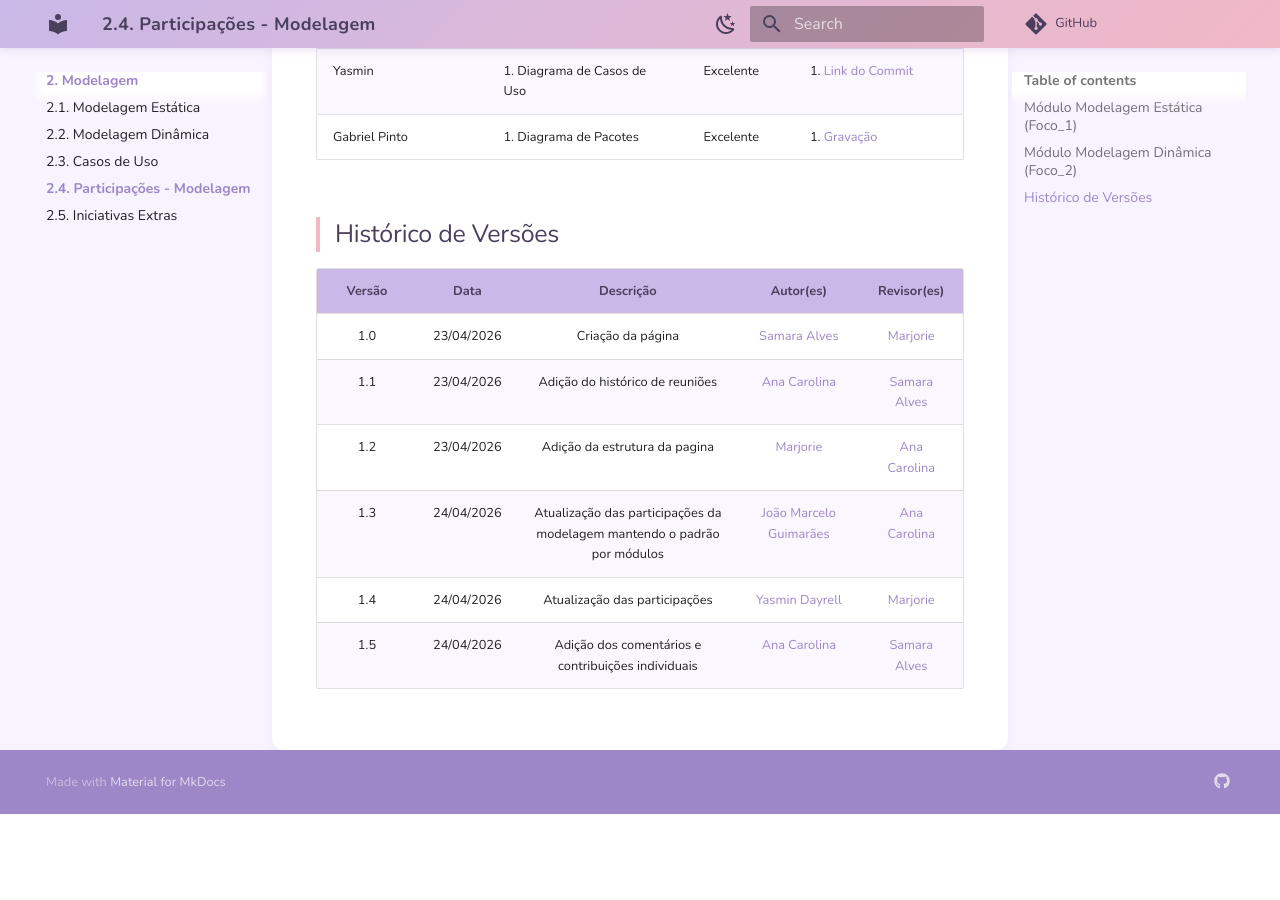
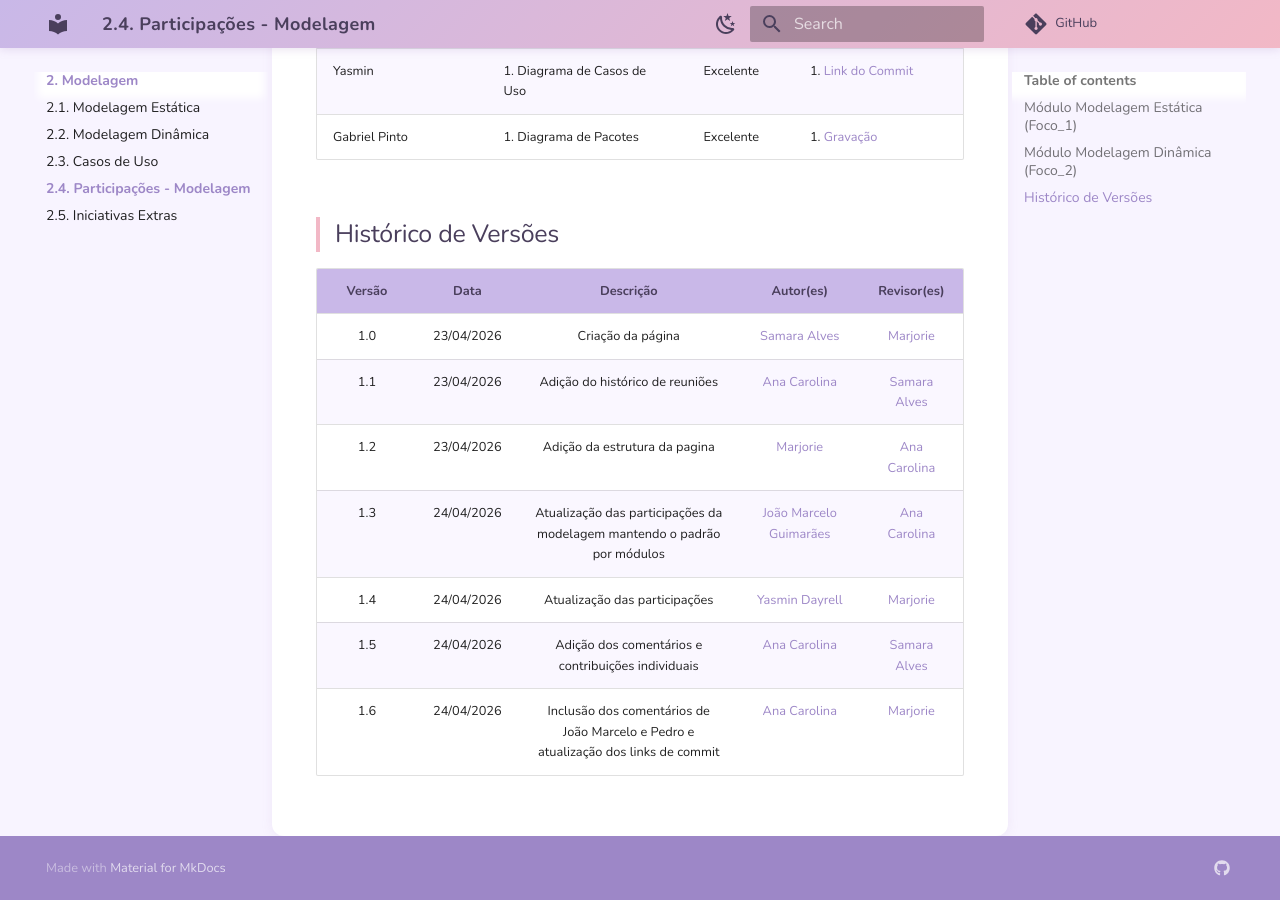
Before and after one commit to UnBArqDsw2026-1-Turma01/2026.1-T01-G08_MinhaTirinha_Entrega_02, an MkDocs documentation site: the page built from docs/Modelagem/2.4.ParticipacoesModelagem.md, in a window 1280 px wide and 900 px high, scrolled down 2305 px. Built offline with MkDocs 1.6.1 and Material for MkDocs 9.7.7, drawn with Linux system fonts in a browser that asks for light colours; comment, search, counter and statistics services are not loaded; before the commit the page ends 3119 px from its top, so only the background shows below that; some of the changed lines change nothing that is shown.

Commit message:
Pages ajustes

```diff
--- a/docs/Modelagem/2.4.ParticipacoesModelagem.md
+++ b/docs/Modelagem/2.4.ParticipacoesModelagem.md
@@ -14,8 +14,8 @@
 | Davi | 1. Diagrama de Implantação | Excelente | 1. [Link do Commit](#) |
 | Flyan | 1. Diagrama de Implantação | Excelente | 1. [Link do Commit](#) |
 | Yasmin | 1. Diagrama de Implantação | Excelente | 1. [Link do Commit](https://github.com/UnBArqDsw2026-1-Turma01/2026.1-T01-G08_MinhaTirinha_Entrega_02/commit/30656b9ce9347f578d1dcf91f51c37086c1f3d26) |
-| Pedro | 1. Diagrama de Componentes | Excelente | 1. [Link do Commit](#) |
-| João Marcelo Guimarães | 1. Diagrama de Componentes | Excelente | 1. [Link do Commit](#) |
+| Pedro | 1. Diagrama de Componentes | Excelente | 1. [Link do Commit](https://github.com/UnBArqDsw2026-1-Turma01/2026.1-T01-G08_MinhaTirinha_Entrega_02/commit/c3b181395e5983b1ceb0f717785c77a764be801a) |
+| João Marcelo Guimarães | 1. Diagrama de Componentes | Excelente | 1. [Link do Commit](https://github.com/UnBArqDsw2026-1-Turma01/2026.1-T01-G08_MinhaTirinha_Entrega_02/commit/f5656f0e6670bdeaefc8483a20d03cee06cec231) |
 
 ### Módulo Modelagem Dinâmica (Foco_2)
 
@@ -35,7 +35,6 @@
 | Yasmin | 1. Diagrama de Casos de Uso | Excelente | 1. [Link do Commit](https://github.com/UnBArqDsw2026-1-Turma01/2026.1-T01-G08_MinhaTirinha_Entrega_02/commit/d94de896540306901ffc6d9157059792a38d004d) |
 | Gabriel Pinto | 1. Diagrama de Pacotes | Excelente | 1. [Gravação](https://unbbr.sharepoint.com/sites/Arq-T01-G08/_layouts/15/stream.aspx?id=%2Fsites%2FArq%2DT01%2DG08%2FDocumentos%20Compartilhados%2FGeneral%2FRecordings%2Fdaily%20%2D%202304%2D20260423%5F190827%2DGrava%C3%A7%C3%A3o%20de%20Reuni%C3%A3o%2Emp4&referrer=StreamWebApp%2EWeb&referrerScenario=AddressBarCopied%2Eview%2E23ee83a5%2Dbb36%2D439a%2D9f9d%2Da2725ac44581) |
 
-
 ## Histórico de Versões
 
 | Versão | Data | Descrição | Autor(es) | Revisor(es) |
@@ -46,3 +45,4 @@
 | 1.3 | 24/04/2026 | Atualização das participações da modelagem mantendo o padrão por módulos | [João Marcelo Guimarães](https://github.com/joaoMarcelo25) | [Ana Carolina](https://github.com/anawcarol) |
 | 1.4 | 24/04/2026 | Atualização das participações | [Yasmin Dayrell](https://github.com/YasminDayrell) | [Marjorie](https://github.com/Marjoriemitzi) |
 | 1.5 | 24/04/2026 | Adição dos comentários e contribuições individuais | [Ana Carolina](https://github.com/anawcarol) | [Samara Alves](https://github.com/SamaraAlvess3) |
+| 1.6 | 24/04/2026 | Inclusão dos comentários de João Marcelo e Pedro e atualização dos links de commit | [Ana Carolina](https://github.com/anawcarol) | [Marjorie](https://github.com/Marjoriemitzi) |
```
